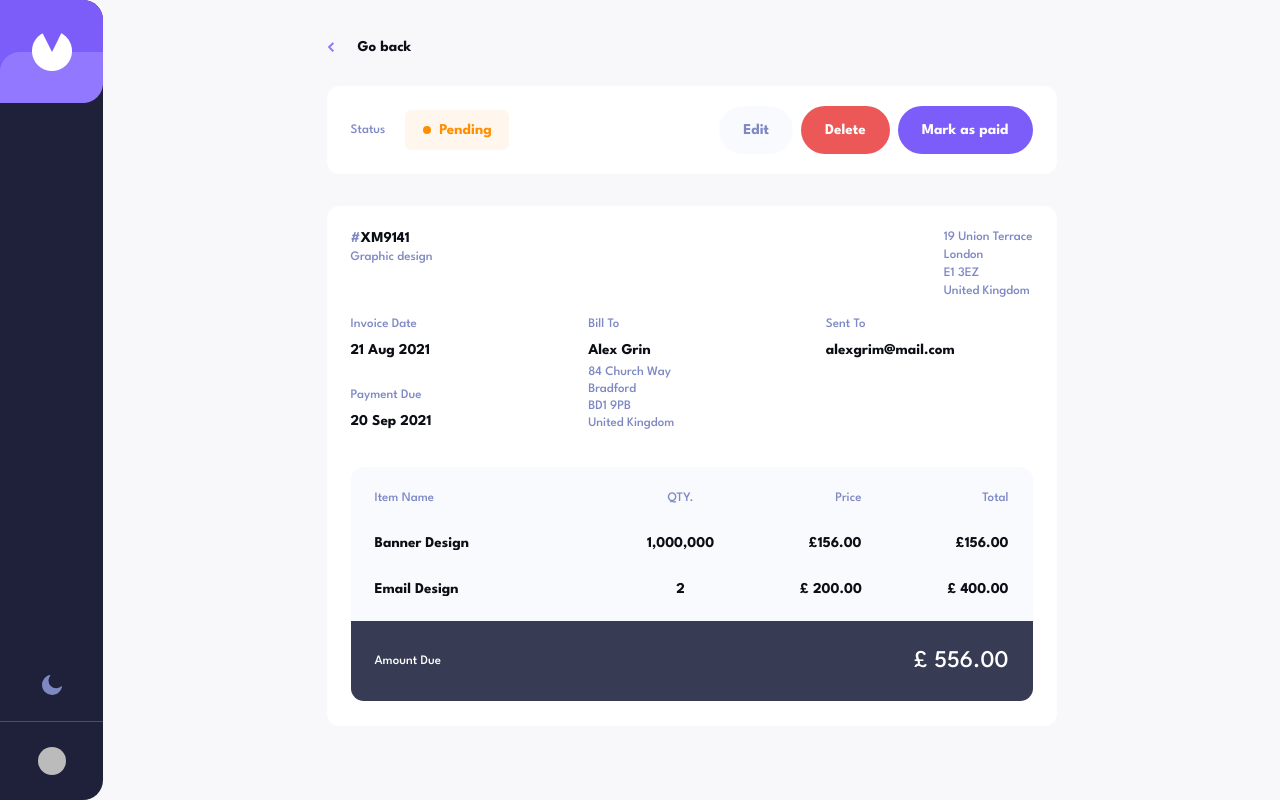
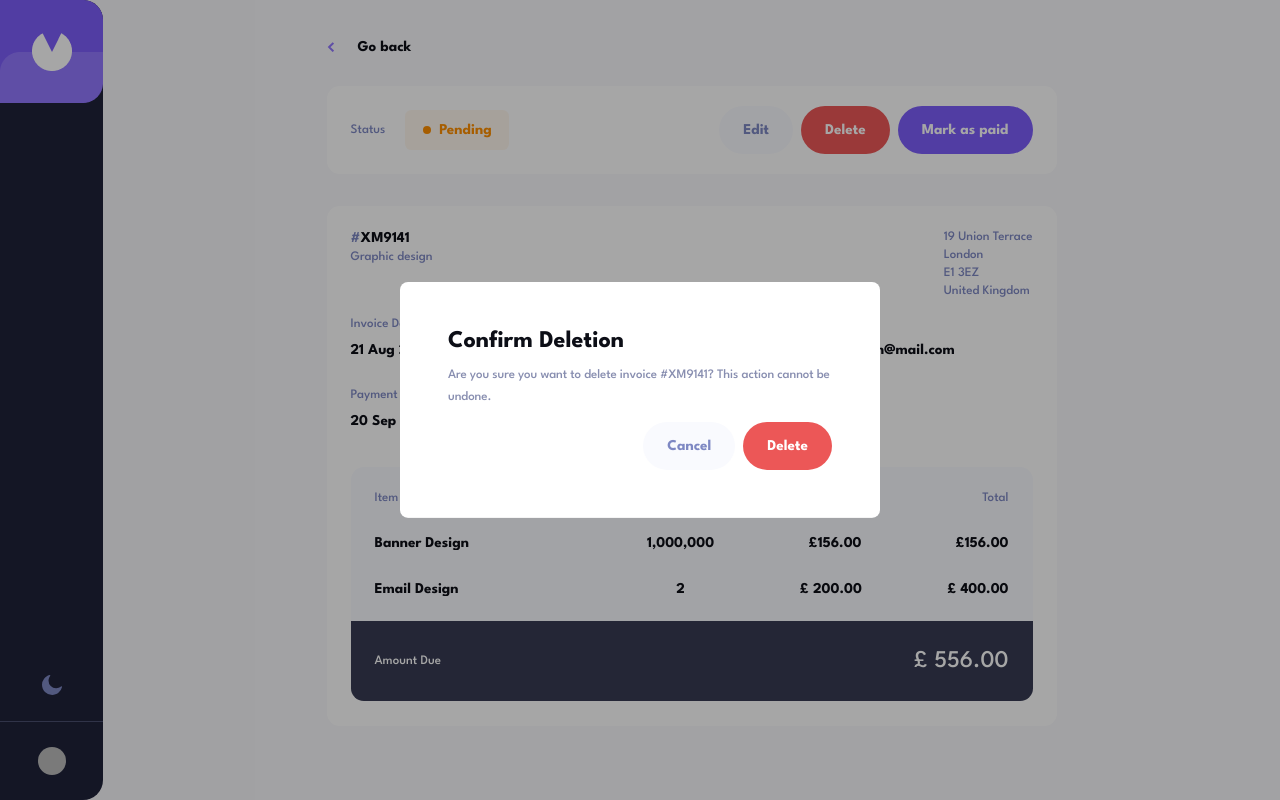
Before and after one commit to Kl3va/Invoice-Orbit, a React (Vite) app in the folder frontend/: page /invoices in a window 1280 px wide. Built offline with nearby package versions, Linux system fonts and the light colour scheme; no server answers; sample sign-in values are in the browser's storage; some icons are missing.

Commit message:
feat: added confirmation dialog

```diff
--- a/frontend/src/components/Background/ConfirmationBg.tsx
+++ b/frontend/src/components/Background/ConfirmationBg.tsx
@@ -9,12 +9,12 @@ export const BackgroundBlur = styled.aside<{
   width: 100vw;
   height: 100vh;
   background: rgba(0, 0, 0, 0.35);
-  z-index: ${({ confirm }) => (confirm ? 100 : 98)};
+  z-index: ${({ confirm }) => (confirm ? 120 : 98)};
   display: block;
 `
 
 const ConfirmationBg = () => {
-  return <BackgroundBlur confirm={false}></BackgroundBlur>
+  return <BackgroundBlur confirm={true}></BackgroundBlur>
 }
 
 export default ConfirmationBg
--- /dev/null
+++ b/frontend/src/components/ConfirmDeletion/ConfirmDeletionStyles.ts
@@ -0,0 +1,79 @@
+import styled, { keyframes } from 'styled-components'
+import { QUERIES } from 'styles/mediaQueries'
+
+const scaleIn = keyframes`
+  0% {
+   // scale: 0;
+    transform: translate(-50%, -50%) scale(0);
+    opacity: 0;
+  }
+  100% {
+   // scale: 1;
+    transform: translate(-50%, -50%) scale(1);
+    opacity: 1;
+  }
+`
+
+export const ConfirmDeletionContainer = styled.div`
+  width: min(87.2%, 30rem);
+  padding: 2rem;
+  position: fixed;
+  top: 50%;
+  left: 50%;
+  // transform: translate(-50%, -50%);
+  transform: translate(-50%, -50%) scale(0);
+
+  background-color: var(--color-bg-300);
+  border-radius: 0.5rem;
+  animation: ${scaleIn} 0.3s ease-in-out forwards;
+  z-index: 2001;
+  opacity: 0;
+
+  @media ${QUERIES.tabletMini} {
+    padding: 3rem;
+  }
+
+  h3 {
+    margin-bottom: 0.75rem;
+    font-size: 1.5rem;
+  }
+
+  p {
+    color: var(--color-font-200);
+    margin-bottom: 0.88rem;
+    font-size: var(--font-size-mini);
+    line-height: 1.38rem;
+    letter-spacing: -0.1px;
+  }
+
+  div {
+    display: flex;
+    gap: 0.5rem;
+    justify-content: flex-end;
+
+    button {
+      border: none;
+      border-radius: 6.25rem;
+      font-weight: 700;
+      font-size: var(--font-size-small);
+      height: 3rem;
+      padding-inline: 1.5rem;
+      cursor: pointer;
+      transition: opacity ease-in 0.2s;
+
+      &:hover {
+        opacity: 0.5;
+      }
+    }
+
+    & > :first-child {
+      background-color: var(--color-bg-400);
+      color: var(--color-font-700);
+    }
+
+    & > :last-child {
+      background-color: var(--color-bg-delete);
+      color: var(--color-font-normal);
+    }
+  }
+`
--- /dev/null
+++ b/frontend/src/components/ConfirmDeletion/index.tsx
@@ -0,0 +1,19 @@
+import { ConfirmDeletionContainer } from 'components/ConfirmDeletion/ConfirmDeletionStyles'
+
+const ConfirmDeletion = () => {
+  return (
+    <ConfirmDeletionContainer role='dialog' aria-modal='true'>
+      <h3>Confirm Deletion</h3>
+      <p>
+        Are you sure you want to delete invoice #XM9141? This action cannot be
+        undone.
+      </p>
+      <div>
+        <button>Cancel</button>
+        <button>Delete</button>
+      </div>
+    </ConfirmDeletionContainer>
+  )
+}
+
+export default ConfirmDeletion
--- a/frontend/src/components/Layout/index.tsx
+++ b/frontend/src/components/Layout/index.tsx
@@ -1,5 +1,5 @@
 import { Outlet } from 'react-router-dom'
-//import ConfirmationBg from 'components/Background/ConfirmationBg'
+import ConfirmationBg from 'components/Background/ConfirmationBg'
 //import MainFormTemplate from 'components/Main-Form/MainFormTemplate'
 
 const Layout = () => {
@@ -7,7 +7,7 @@ const Layout = () => {
     <>
       <Outlet />
       {/* <MainFormTemplate /> */}
-      {/* <ConfirmationBg /> */}
+      <ConfirmationBg />
     </>
   )
 }
--- a/frontend/src/pages/invoice-details/index.tsx
+++ b/frontend/src/pages/invoice-details/index.tsx
@@ -1,5 +1,6 @@
 //COMPONENTS
 import GobackButton from 'components/GobackButton/GobackButton'
+import ConfirmDeletion from 'components/ConfirmDeletion'
 
 //Custom Hook
 import useWindow from 'hooks/useWindow'
@@ -34,6 +35,7 @@ const InvoiceDetailsPage = () => {
 
   return (
     <HomePageMain>
+      <ConfirmDeletion />
       <section>
         <GobackWrapper>
           <GobackButton />
```
